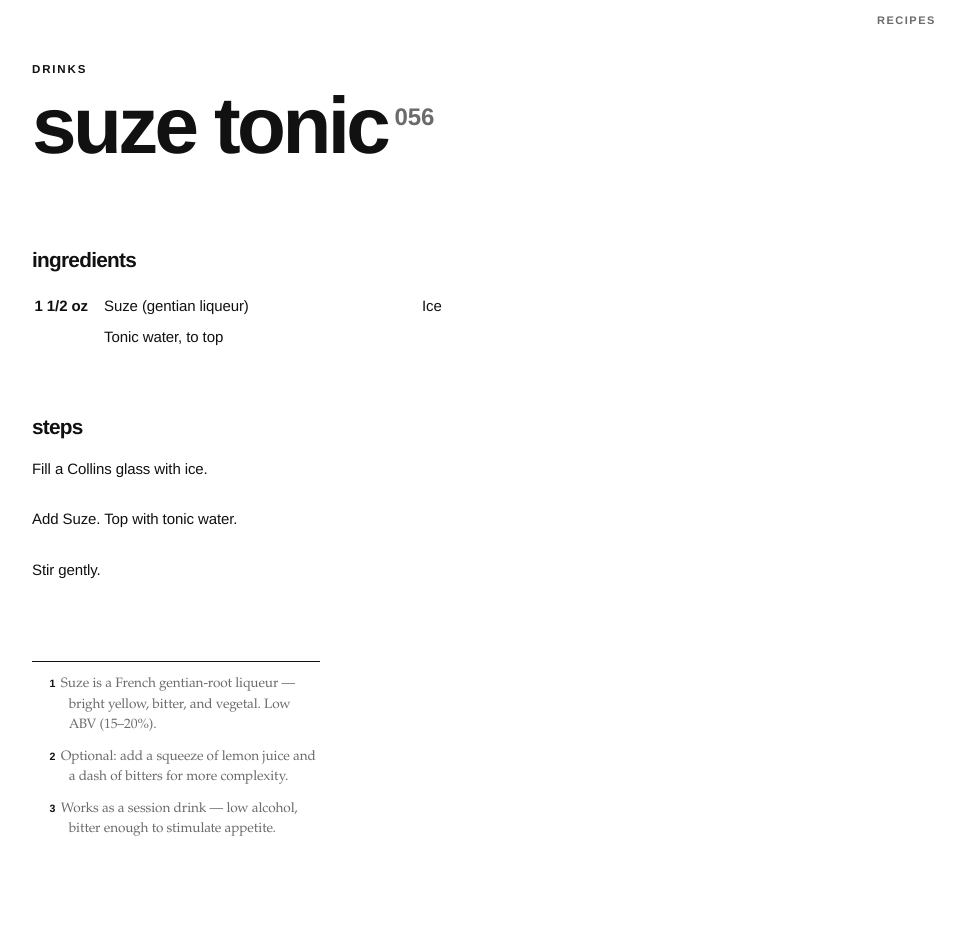
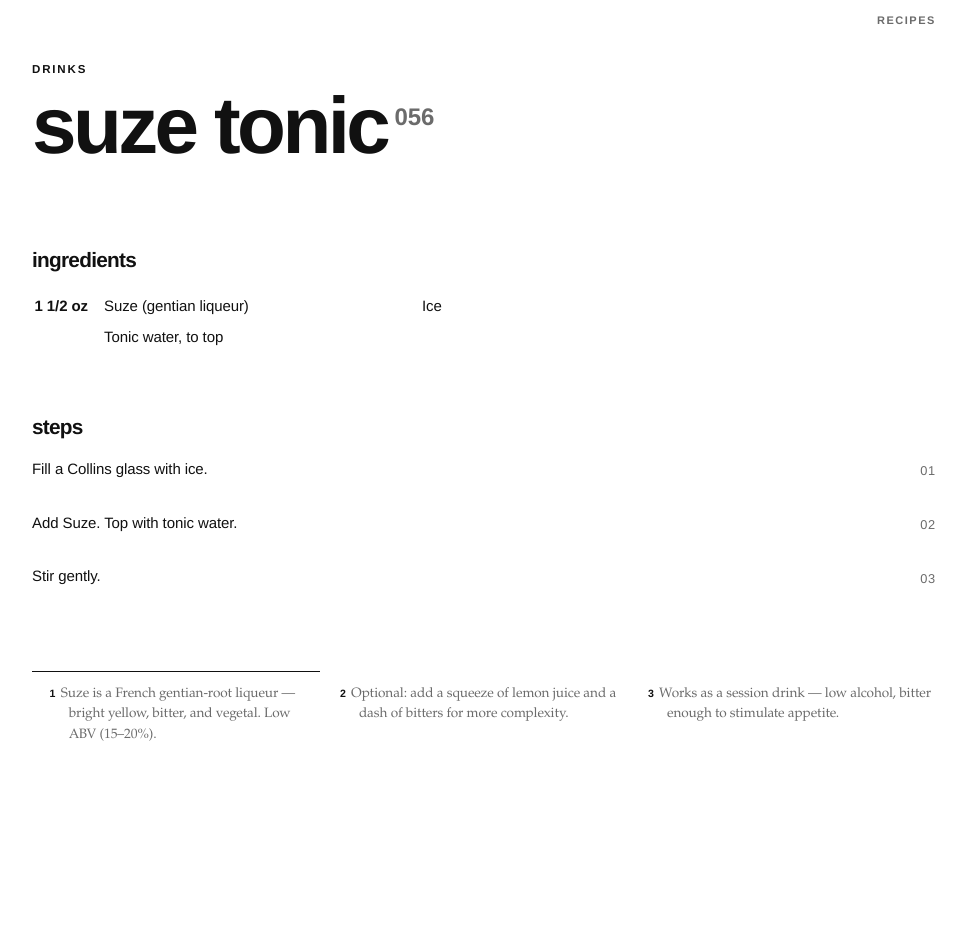
Before and after one commit to halfcadence/recipes, a Jekyll site: the page built from r/suze-tonic.md, in a window 1280 px wide. Shown: the whole page, without its empty margins (156-1122 px from the left). Built offline with Jekyll 4.4.1, drawn with Linux system fonts in a browser that asks for light colours; our own code applies the rules of GitHub Pages for plain Markdown files; after the commit the page ends 900 px from its top, so only the background shows below that.

Commit message:
redesign: fix step numbers (subgrid, was off-screen) + notes 3-col flow
Steps: li is now a subgrid row; number drops into the last column instead of
right:-100% (which clipped it off the viewport). Notes: .notes is its own
3-equal-column grid and the single markdown <ul> flows row-major via subgrid
(1 2 3 / 4 5 6) with the hairline over col 1 only; collapses 3→2→1 responsively.

Co-Authored-By: Claude Opus 4.8 (1M context) <noreply@anthropic.com>

```diff
--- a/assets/main.scss
+++ b/assets/main.scss
@@ -151,28 +151,33 @@ body.home .mh-title, body.home .mh-title:visited {
 .post-content table td { border: none; padding: 0; }
 .post-content table td:first-child { text-align: right; font-weight: 700; font-variant-numeric: tabular-nums; white-space: nowrap; }
 
-// steps (markdown ol): text left (cols 1–8-ish), number far-right + low + light
+// steps (markdown ol): text left in a reading measure, number pinned to the far-right column.
+// Each li is a subgrid row → the number lands in the last column at any --cols, never off-screen.
 .post-content ol { grid-column: 1 / -1; list-style: none; counter-reset: step; padding: 0; margin: 0;
   display: grid; grid-template-columns: repeat(var(--cols), 1fr); column-gap: 1.25rem; row-gap: calc(#{$base} * 3.5); }
-.post-content ol > li { counter-increment: step; grid-column: 1 / -3; position: relative; margin: 0; min-height: 1.4em; }
+.post-content ol > li { counter-increment: step; grid-column: 1 / -1;
+  display: grid; grid-template-columns: subgrid; }
+.post-content ol > li > p { grid-column: 1 / -2; max-width: 34rem; margin: 0; }
 .post-content ol > li::after {
   content: counter(step, decimal-leading-zero);
-  position: absolute; right: -100%; bottom: 0;         // pushed toward the far-right columns
+  grid-column: -2 / -1; align-self: end; justify-self: end; text-align: right;
   font-size: .8rem; font-weight: 400; letter-spacing: .06em; color: $grey; font-variant-numeric: tabular-nums;
 }
-.post-content ol > li > p { margin: 0; }
 // unordered lists inside content (rare): normal
 .post-content ul { grid-column: 1 / 9; margin: 0 0 1rem; padding-left: 1.1rem; }
 .post-content li { margin-bottom: .2rem; }
 
-// ── NOTES (recipe): footnote block — serif, 3 equal cols, hairline over col 1 ──
+// ── NOTES (recipe): footnote block — serif, 3 EQUAL cols reading across (1 2 3 / 4 5 6),
+//    hairline rule over exactly the first column. One markdown <ul> → subgrid row-major flow. ──
 .notes { grid-column: 1 / -1; margin-top: calc(#{$base} * 10);
-  display: grid; grid-template-columns: repeat(var(--cols), 1fr); column-gap: 1.25rem; }
+  display: grid; grid-template-columns: repeat(3, 1fr); column-gap: 1.25rem; }
 .notes h2 { display: none; }                     // no "notes" header (footnote convention)
-.notes::before { content: ""; grid-column: 1 / 5; grid-row: 1; border-top: 1px solid $ink; }
-.notes ul { grid-row: 2; grid-column: 1 / 5; list-style: none; margin: 0; padding-top: calc(#{$base} * 1.5);
+.notes::before { content: ""; grid-column: 1 / 2; grid-row: 1; border-top: 1px solid $ink; }
+.notes ul { grid-row: 2; grid-column: 1 / -1; display: grid; grid-template-columns: subgrid;
+  column-gap: 1.25rem; row-gap: calc(#{$base} * 1.5);
+  list-style: none; margin: 0; padding-top: calc(#{$base} * 1.5);
   font-family: $serif; font-size: .85rem; line-height: 1.5; color: $grey; counter-reset: note; }
-.notes li { margin: 0 0 .7rem; padding-left: 1.4em; text-indent: -1.4em; counter-increment: note; }
+.notes li { margin: 0; padding-left: 1.4em; text-indent: -1.4em; counter-increment: note; }
 .notes li::before { content: counter(note); font-family: $sans; font-weight: 700; font-size: .78em; color: $ink; margin-right: .5em; font-variant-numeric: tabular-nums; }
 
 // ── ARTICLE body (body.section-articles): prose-forward, serif standfirst ──
@@ -214,18 +219,16 @@ pre code { border: none; padding: 0; }
   .post-content ul, body.section-articles .post-content ul { grid-column: 1 / -1; }
   body.section-articles .post-content h2 { grid-column: 1 / 3; }
   body.section-articles .post-content p, body.section-articles .post-content > p:first-child { grid-column: 3 / -1; }
-  .notes::before { grid-column: 1 / 4; }
-  .notes ul { grid-column: 1 / 5; }
+  .notes { grid-template-columns: repeat(2, 1fr); }        // 2-up footnotes on tablet
 }
 @media (max-width: 34rem) {
   :root { --cols: 4; }
   .mh-title { grid-column: 1 / -1; }
   .cat { grid-column: 1 / -1; }
   .post-content table { columns: 1; }
-  .post-content ol > li { grid-column: 1 / -1; }
   body.section-articles .post-content h2 { grid-column: 1 / -1; margin-bottom: calc(#{$base} * 1); }
   body.section-articles .post-content p { grid-column: 1 / -1; }
-  .notes ul { grid-column: 1 / -1; }
+  .notes { grid-template-columns: 1fr; }                   // single-column footnotes on phones
 }
 
 // ═══════════════════════════════════════════════════════════════════
```
